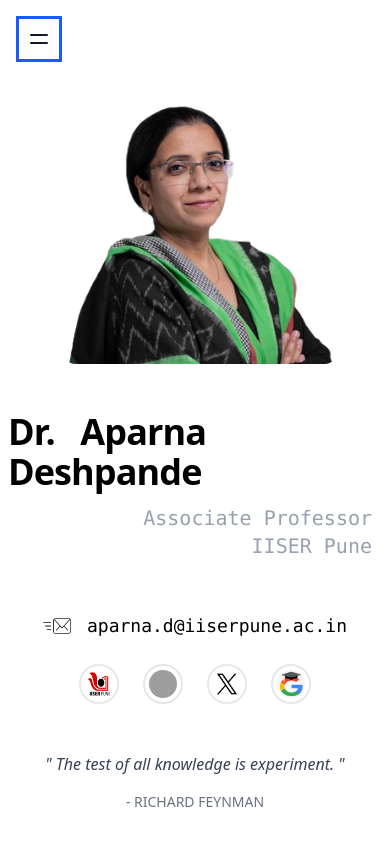
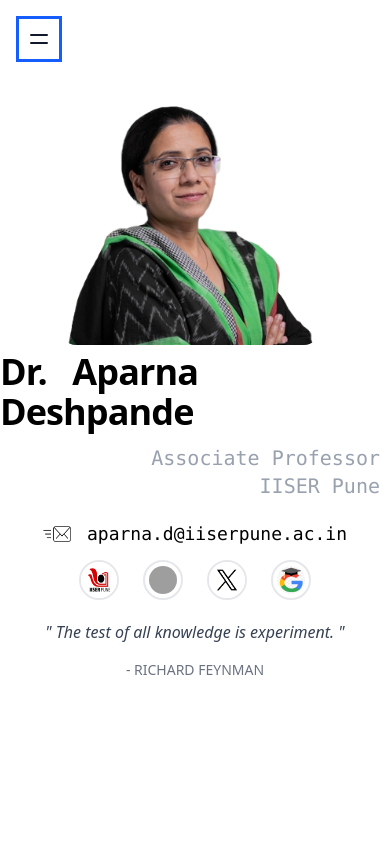
Before and after one commit to nextgenprogrammer/aparna-new, a Vue app in the folder AparnaDeshpande-IISER/: page / in a window 390 px wide. Built offline with nearby package versions, Linux system fonts and the light colour scheme; grey boxes are pictures that could not be loaded; the HTML template or start-up script is replaced by a standard one.

Commit message:
fixed home page alignment

```diff
--- a/AparnaDeshpande-IISER/src/components/FootQuote.vue
+++ b/AparnaDeshpande-IISER/src/components/FootQuote.vue
@@ -2,7 +2,7 @@
 
 <template>
   <div class="w-full text-center">
-    <div class="max-w-xl mx-auto px-4 mt-10 sm:mt-5">
+    <div class="max-w-xl mx-auto px-4 mt-5 sm:mt-5">
       <blockquote class="text-l sm:text-2xl italic text-gray-700">" The test of all knowledge is experiment. "</blockquote>
       <div class="mt-4 text-sm sm:text-l text-gray-500 font-medium">- RICHARD FEYNMAN</div>
     </div>
--- a/AparnaDeshpande-IISER/src/components/ProfileInfo.vue
+++ b/AparnaDeshpande-IISER/src/components/ProfileInfo.vue
@@ -1,14 +1,14 @@
 <template>
-  <div class="w-full max-w-md bg-white p-2 sm:p-6 rounded-lg flex flex-col items-center space-y-3 ">
+  <div class="w-full max-w-md bg-white sm:p-6 rounded-lg flex flex-col items-center space-y-3 ">
     <h1 class="text-4xl font-sans font-bold tracking-tight text-black w-full">Dr. &nbsp; Aparna Deshpande</h1>
     <h2 class="text-xl font-mono font-normal text-gray-400 text-right w-full mr-5">Associate Professor<br/>IISER Pune</h2>
 
-    <div class="flex items-center space-x-2 mt-10 sm:mt-15 ">
+    <div class="flex items-center space-x-2 mt-2 sm:mt-15 ">
       <img src="../assets/icons/mail-icon.jpg" alt="mailto" class="h-4 w-7"/>
       <span class="font-mono text-lg text-black ml-2">aparna.d@iiserpune.ac.in</span>
     </div>
 
-    <div class="flex justify-center space-x-6 mt-3">
+    <div class="flex justify-center space-x-6 sm:mt-3">
       <a href="https://www.iiserpune.ac.in/research/department/physics/people/faculty/regular-faculty/aparna-deshpande/259" title="IISER Pune">
         <img src="../assets/icons/logo_iiser_pune.jpg" alt="IISER Logo" class="h-10 w-10 rounded-full border-2 border-gray-200"/>
       </a>
--- a/AparnaDeshpande-IISER/src/views/HomePage.vue
+++ b/AparnaDeshpande-IISER/src/views/HomePage.vue
@@ -10,7 +10,7 @@
         <div>
             <div>
               <div class="grid grid-cols-1 sm:grid-cols-2">
-                  <div class="h-75 w-70 sm:h-150 sm:w-100 ml-15 sm:ml-0">
+                  <div class="h-62 w-65 sm:h-150 sm:w-100 ml-15 sm:ml-0">
                       <img class="rounded-2xl sm:h-[431px] sm:w-[420px] md:mt-15 object-contain" src="../assets/pro1.png" alt="propic"></img>
                   </div>
                   <div class="flex items-center justify-center">
```
